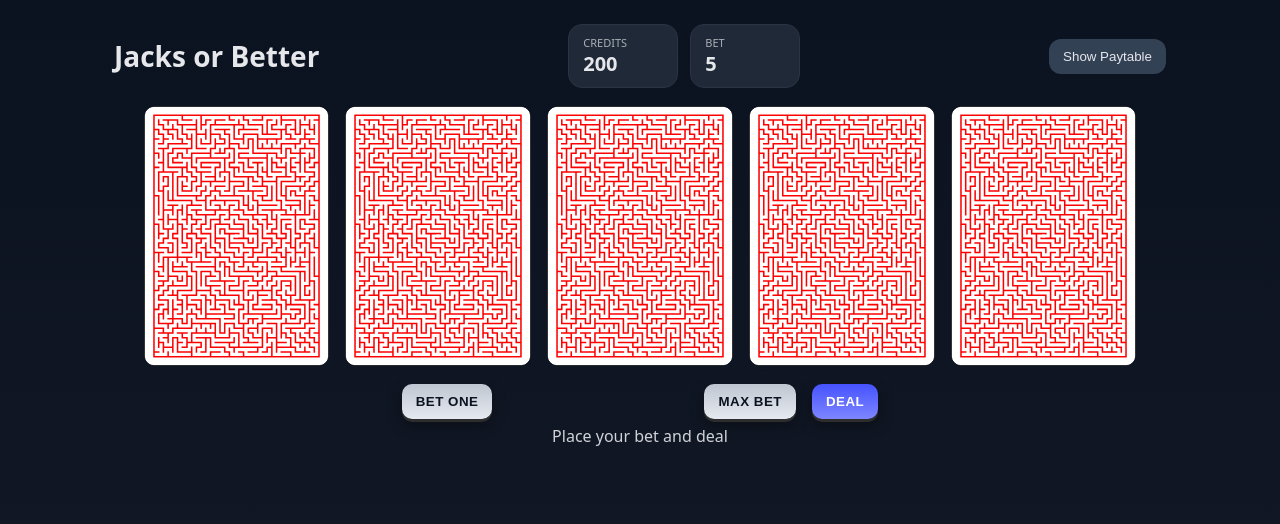
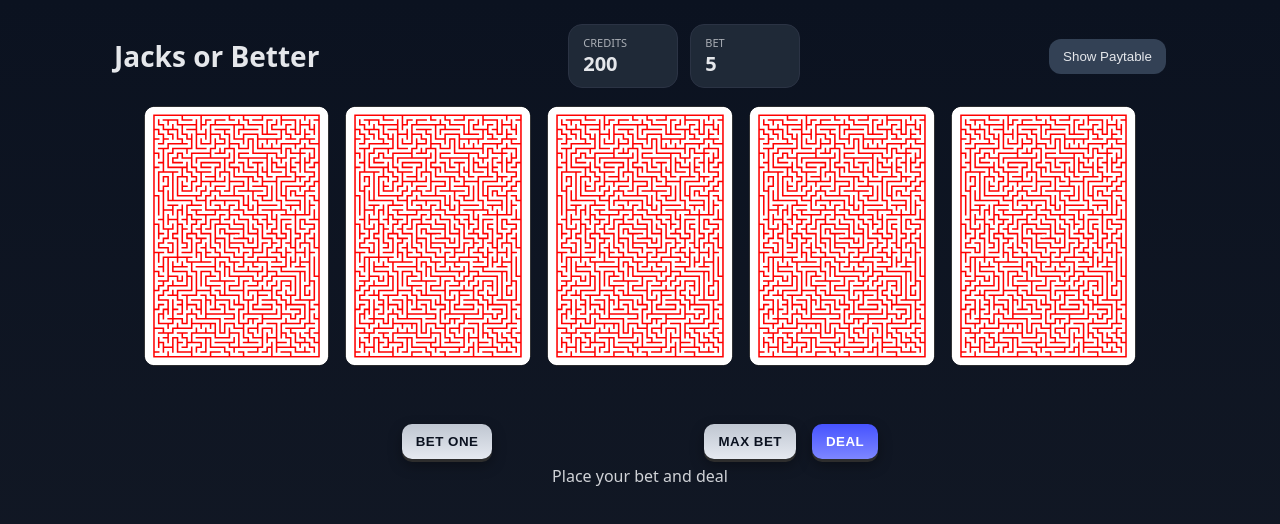
Before and after one commit to mbaturay/Casino-Poker, a React (Vite) app: page / in a window 1280 px wide. Shown: the top 524 px of the page. Built offline with nearby package versions, Linux system fonts and the light colour scheme.

Commit message:
ui: reserve held label space to stop jumping; increase gap above controls; hide SHOW WIN button

```diff
--- a/src/VideoPoker.tsx
+++ b/src/VideoPoker.tsx
@@ -265,7 +265,9 @@ export default function VideoPoker() {
                   </div>
                 </div>
               </button>
-              {stage === "draw" && heldFlag && <div className="held-label">HELD</div>}
+              <div className="held-slot">
+                <div className={`held-label ${stage === "draw" && heldFlag ? "visible" : ""}`}>HELD</div>
+              </div>
               <button
                 className={`machine-btn hold-btn ${heldFlag?"active":""}`}
                 onClick={()=>toggleHold(i)}
@@ -281,13 +283,10 @@ export default function VideoPoker() {
 
   {/* Hold/Cancel per-card buttons moved directly under each card above */}
 
-      {/* Bottom machine-style button bar */}
+  {/* Bottom machine-style button bar */}
       <section className="machine-bar">
         <button className="machine-btn" onClick={onBetOne} disabled={stage!=="bet"}>BET ONE</button>
         <div className="spacer" />
-        {stage === "payout" && winDetails && (
-          <button className="machine-btn" onClick={() => setShowWin(true)}>SHOW WIN</button>
-        )}
         <button className="machine-btn" onClick={onMaxBet} disabled={stage!=="bet"}>MAX BET</button>
         <button
           className="machine-btn primary"
--- a/src/styles.css
+++ b/src/styles.css
@@ -21,7 +21,9 @@ h1{margin:0;font-size:28px}
 .pt-chip-active{background:#263248}
 .cards{display:flex;justify-content:center;gap:16px;margin:18px 0}
 .card-col{display:flex;flex-direction:column;align-items:center;gap:8px}
-.card-col .held-label{margin-top:6px;font-size:16px;font-weight:700;letter-spacing:.06em;color:var(--accent);text-align:center}
+.card-col .held-slot{height:22px;display:flex;align-items:center;justify-content:center}
+.card-col .held-label{font-size:16px;font-weight:700;letter-spacing:.06em;color:var(--accent);text-align:center;opacity:0;transition:opacity .12s ease}
+.card-col .held-label.visible{opacity:1}
 .card{position:relative;border-radius:12px;overflow:hidden;transition:transform .1s ease;padding:0;background:transparent;border:none;appearance:none;-webkit-appearance:none}
 .card.held{box-shadow:0 0 0 4px var(--accent)}
 /* use an inset focus ring to avoid any layout/position shift */
@@ -55,7 +57,7 @@ code{color:#cbd5e1}
 /* machine-style controls */
 .hold-row{display:flex;justify-content:center;gap:16px;margin-top:8px}
 .hold-btn{min-width:90px}
-.machine-bar{display:flex;align-items:center;gap:16px;justify-content:center;margin-top:16px}
+.machine-bar{display:flex;align-items:center;gap:16px;justify-content:center;margin-top:28px}
 .machine-bar .spacer{flex:1;max-width:180px}
 .machine-btn{background:linear-gradient(#bfc6d1,#e5e9f0);color:#0b1220;border:none;border-radius:10px;padding:10px 14px;cursor:pointer;box-shadow:0 3px 0 #2d2d2d, 0 6px 14px rgba(0,0,0,.35);font-weight:800;letter-spacing:.5px}
 .machine-btn.primary{background:linear-gradient(#4653ff,#7d86ff);color:white}
```
